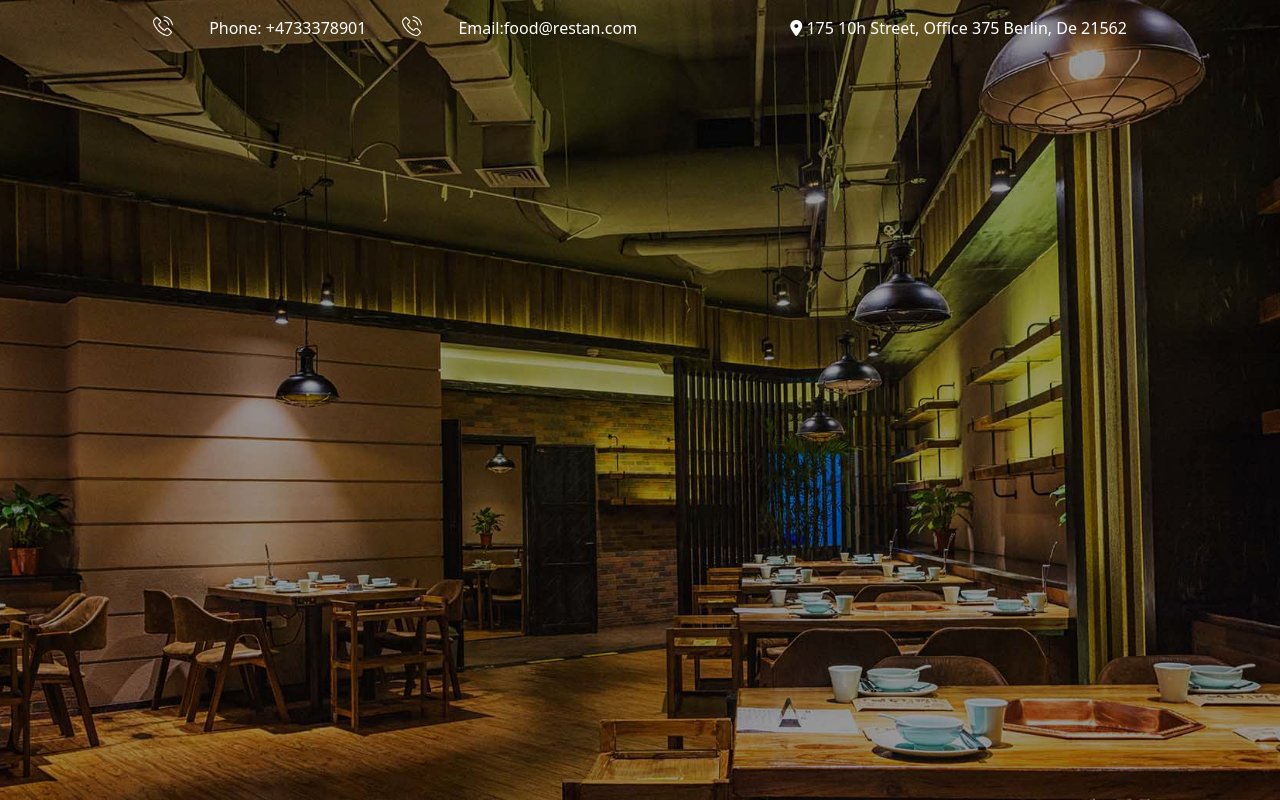
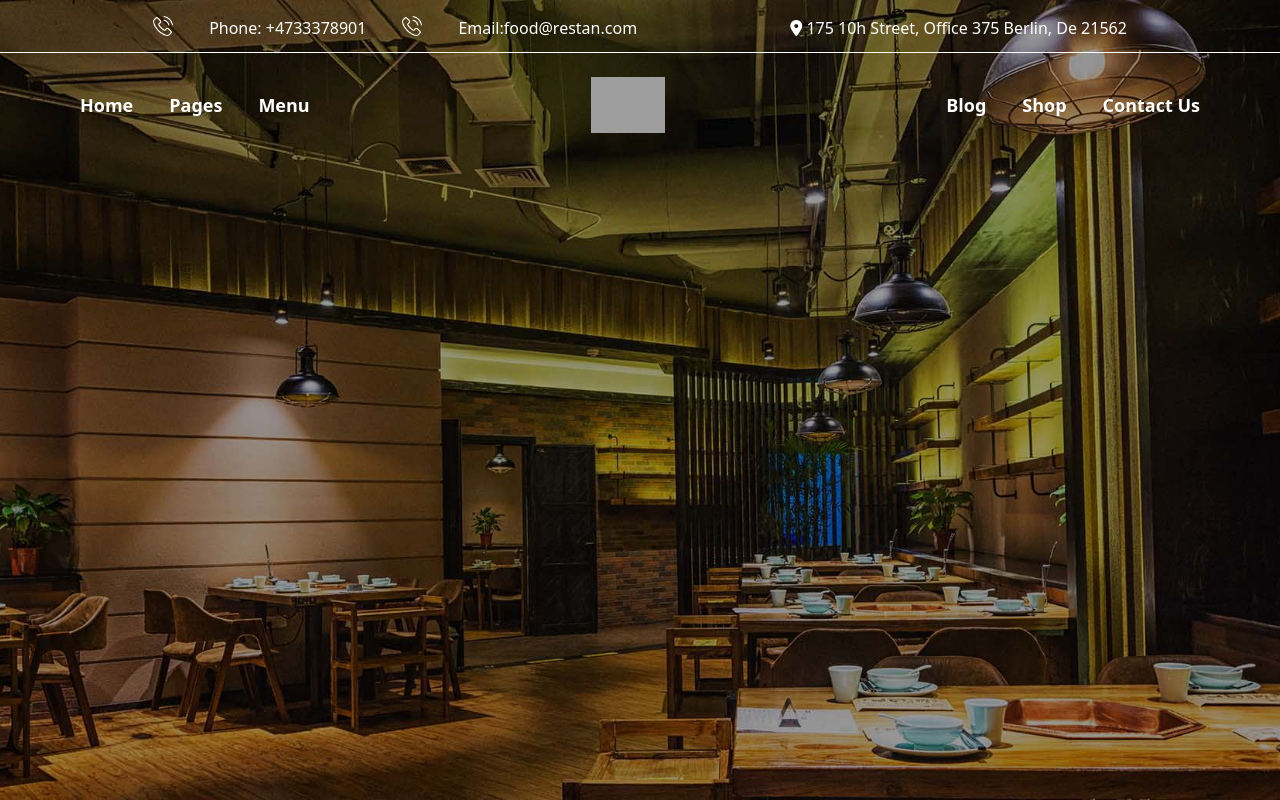
Before and after one commit to Jenisha06/restuarant, a Next.js app: page / in a window 1280 px wide. Built offline with nearby package versions, Linux system fonts and the light colour scheme; grey boxes are pictures that could not be loaded.

Commit message:
navbar Done

```diff
--- a/app/page.js
+++ b/app/page.js
@@ -20,6 +20,7 @@ function HeroSection() {
 
       <div className="relative z-10 text-white">
        <Header/>
+       <Navbar/>
       </div>
     </div>
   );
@@ -29,7 +30,7 @@ function HeroSection() {
 function Header() {
   return (
 
-<div className="flex justify-evenly font-medium  pt-4">
+<div className="flex justify-evenly font-medium  pt-4 border-b border-white pb-3">
   <div className="flex gap-9 ">
 
       <img src="call-icon.webp" className="h-5"></img>
@@ -47,3 +48,23 @@ function Header() {
 </div>
   );
 }
+
+function Navbar() {
+  return (
+    <div className="flex flex-row justify-between items-center text-white font-semibold text-lg pt-6 px-20 ">
+    <div className="flex gap-9">
+    <a href="#home">Home</a>
+    <a href="#page">Pages</a>
+    <a href="#menu">Menu</a>
+    </div>
+
+    <img src="restanLogo.webp" className="h-14 "></img>
+    <div className="flex gap-9">
+    <a href="#blog">Blog</a>
+    <a href="#shop">Shop</a>
+    <a href="#contact">Contact Us</a>
+    </div>
+
+    </div>
+  )
+}
```
